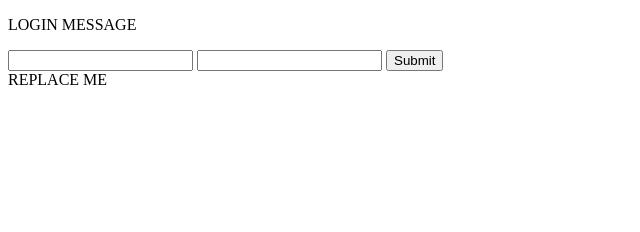
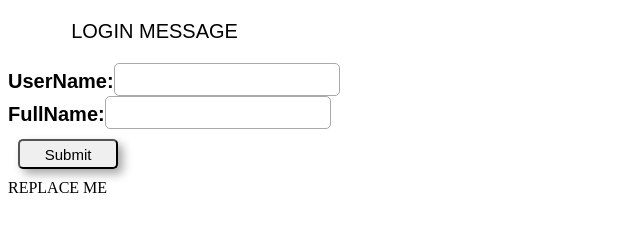
Before and after one commit to STEP-tw/flowercatalog-im-idiot, a plain HTML site: page public/login.html in a window 1280 px wide. Shown: the whole page, without its empty margins (0-640 px from the left). Drawn offline with Linux system fonts and the light colour scheme.

Commit message:
added css to login page

```diff
--- a/public/css/master.css
+++ b/public/css/master.css
@@ -1,45 +1,86 @@
-h1{
+h1 {
   text-align: center;
-  color:rgb(244, 201, 18);
+  color: rgb(244, 201, 18);
 }
-div{
+
+div {
   display: inline-block;
   width: 100%;
-  height:100%;
+  height: 100%;
 }
-#jar{
+
+#jar {
   display: block;
 }
-.flowerpageTitle{
+
+.flowerpageTitle {
   text-align: left;
   padding-left: 70px;
 }
-#comment{
+
+#comment {
   display: block;
 }
-button{
+
+button {
   margin-top: 5px;
-  height:30px;
-  width:70px;
+  height: 30px;
+  width: 70px;
 }
-table{
+
+table {
   border-collapse: collapse;
   border: 0px;
 }
-.heading{
+
+.heading {
   border: 0px;
 }
-.comments{
+
+.comments {
   border-radius: 5px;
-  box-shadow: inset 2px 5px 10px lightGray , 3px 4px 10px lightGray;
+  box-shadow: inset 2px 5px 10px lightGray, 3px 4px 10px lightGray;
 }
-td{
+
+td {
   padding: 6px;
 }
-tr{
+
+tr {
   margin: 4px;
   /*border-bottom:2px solid darkGray;*/
 }
-.mainDisplay{
-  border:0px;
+
+.mainDisplay {
+  border: 0px;
 }
+
+input[type="text"] {
+  width: 220px;
+  length: 70px;
+  font-size: 25px;
+  border-radius: 5px;
+  border: 1px solid darkGray;
+  font-family: sans-serif;
+}
+
+label {
+  font-size: 20px;
+  font-weight: bold;
+  font-family: sans-serif;
+}
+input[type="submit"]{
+  width:100px;
+  height:30px;
+  border-radius: 5px;
+  font-size: 15px;
+  margin:0.8%;
+  font-family: sans-serif;
+  box-shadow: 5px 5px 10px darkGray;
+}
+.login_message{
+  font-weight: light;
+  margin-left: 5%;
+  font-size: 20px;
+  font-family: sans-serif;
+}
--- a/public/login.html
+++ b/public/login.html
@@ -8,10 +8,10 @@
 </head>
 
 <body>
-  <p>LOGIN MESSAGE</p>
+  <p class="login_message">LOGIN MESSAGE</p>
   <form method="POST">
-     <input name="userName">
-     <input name="fullName">
+     <label for="userName">UserName:</label><input type=text name="userName"><br />
+     <label for="fullName">FullName:</label><input type=text name="fullName"><br />
      <input type="submit">
    </form>
    <div>REPLACE ME</div>
```
Also changed, not shown: 1 other file.
